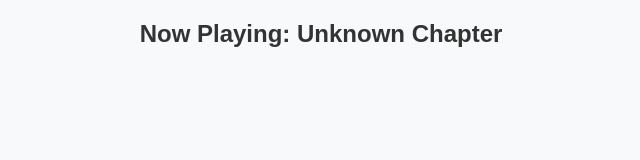
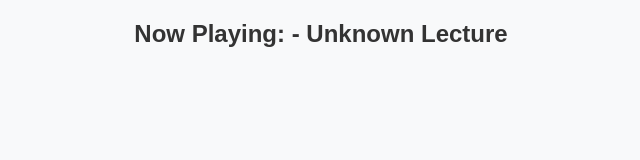
Before and after one commit to Maheshdalle-hub/Batch-Web, a React app: page /video/1/1 in a window 1280 px wide. Shown: the top 160 px of the page, without its empty margins (319-959 px from the left). Built offline with nearby package versions, Linux system fonts and the light colour scheme.

Commit message:
Update VideoPlayer.jsx

```diff
--- a/src/pages/VideoPlayer.jsx
+++ b/src/pages/VideoPlayer.jsx
@@ -11,7 +11,7 @@ const VideoPlayer = () => {
   const lastTap = useRef(0);
   const holdTimer = useRef(null);
 
-  const { chapterName, m3u8Url } = location.state || {};
+  const { chapterName, lectureName, m3u8Url } = location.state || {};
 
   useEffect(() => {
     if (videoRef.current && m3u8Url) {
@@ -101,7 +101,7 @@ const VideoPlayer = () => {
 
   return (
     <div>
-      <h2>Now Playing: {chapterName || "Unknown Chapter"}</h2>
+      <h2>Now Playing: {chapterName} - {lectureName || "Unknown Lecture"}</h2>
       <video ref={videoRef} className="video-js vjs-default-skin custom-video-player" />
     </div>
   );
```
